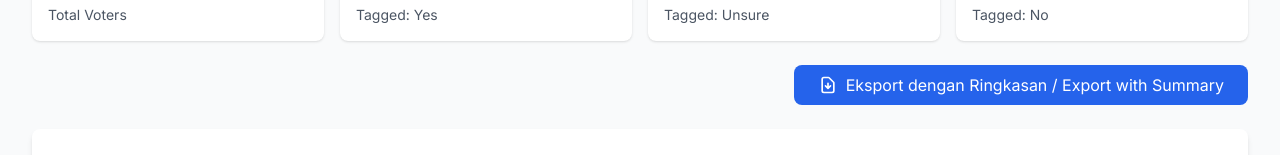
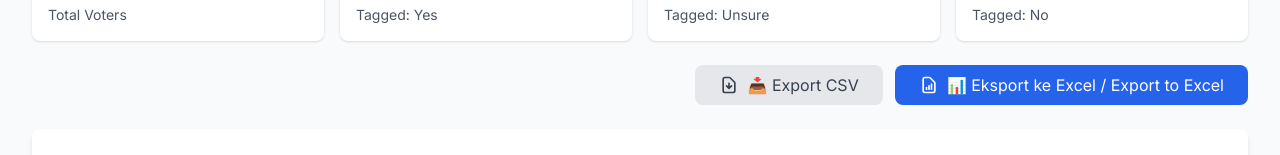
Before and after one commit to amirazizi-gif/voter-system, a Next.js app in the folder frontend/: page /dashboard/voters in a window 1280 px wide. Shown: the part 626-781 px from the top of the page. Built offline with nearby package versions, Linux system fonts and the light colour scheme; no server answers; sample sign-in values are in the browser's storage.

Commit message:
Updated how the exports file is being generated

```diff
--- a/frontend/app/dashboard/voters/page.tsx
+++ b/frontend/app/dashboard/voters/page.tsx
@@ -8,6 +8,7 @@ import FilterPanel from '@/components/FilterPanel'
 import VoterTable from '@/components/VoterTable'
 import Statistics from '@/components/Statistics'
 import { fetchVoters, getUniqueValues, VoterFilters, Voter, calculateAge } from '@/lib/api'
+import * as XLSX from 'xlsx'
 
 export default function VotersPage() {
   const { user } = useAuth()
@@ -35,7 +36,6 @@ export default function VotersPage() {
       setVoters(votersData)
       setFilteredVoters(votersData)
 
-      // Load filter options
       if (user?.role === 'super_admin') {
         const duns = await getUniqueValues('dun')
         setDunOptions(duns)
@@ -54,23 +54,18 @@ export default function VotersPage() {
     }
   }
 
-  // ⚡ NEW: Handle tag updates locally (NO re-fetch!)
   const handleTagUpdate = (voterId: number, newTag: 'Yes' | 'Unsure' | 'No' | null) => {
-    // Update the main voters array
     setVoters(prevVoters =>
       prevVoters.map(v =>
         v.id === voterId ? { ...v, tag: newTag } : v
       )
     )
 
-    // Update the filtered voters array
     setFilteredVoters(prevFiltered =>
       prevFiltered.map(v =>
         v.id === voterId ? { ...v, tag: newTag } : v
       )
     )
-
-    console.log(`✅ Updated voter ${voterId} to ${newTag} (instant!)`)
   }
 
   const applyFilters = () => {
@@ -167,19 +162,74 @@ export default function VotersPage() {
     setLokalitiOptions(allLokaliti)
   }
 
-  // ===================================
-  // ENHANCED EXPORT WITH SUMMARY
-  // ===================================
+  // CSV Export with Summary
   const exportToCSVWithSummary = () => {
     if (filteredVoters.length === 0) {
       alert('No data to export')
       return
     }
 
-    // Calculate Statistics
     const maleCount = filteredVoters.filter(v => v.jantina === 'L').length
     const femaleCount = filteredVoters.filter(v => v.jantina === 'P').length
+    const ages = filteredVoters.map(v => calculateAge(v.tahun_lahir))
+    const minAge = Math.min(...ages)
+    const maxAge = Math.max(...ages)
+    const avgAge = (ages.reduce((sum, age) => sum + age, 0) / ages.length).toFixed(1)
 
+    const csvLines: string[] = []
+    csvLines.push('LAPORAN EKSPORT PANGKALAN DATA PENGUNDI / VOTER DATABASE EXPORT REPORT')
+    csvLines.push('')
+    csvLines.push(`Tarikh Eksport / Export Date:,${new Date().toLocaleString('ms-MY')}`)
+    csvLines.push(`Jumlah Rekod / Total Records:,${filteredVoters.length}`)
+    csvLines.push(`Dieksport Oleh / Exported By:,${user?.full_name} (${user?.username})`)
+    csvLines.push('')
+
+    // Headers
+    csvLines.push('BIL,NO K/P,NO K/P ID LAIN,JANTINA,TAHUN LAHIR,UMUR,NAMA PEMILIH,KOD DAERAH,DAERAH MENGUNDI,KOD LOKALITI,LOKALITI,DUN,TAG')
+
+    // Data
+    filteredVoters.forEach(voter => {
+      const age = calculateAge(voter.tahun_lahir)
+      csvLines.push([
+        voter.bil,
+        voter.no_kp,
+        voter.no_kp_id_lain || '',
+        voter.jantina,
+        voter.tahun_lahir,
+        age,
+        `"${voter.nama_pemilih}"`,
+        voter.kod_daerah_mengundi,
+        `"${voter.daerah_mengundi}"`,
+        voter.kod_lokaliti,
+        `"${voter.lokaliti}"`,
+        voter.dun || '',
+        voter.tag || ''
+      ].join(','))
+    })
+
+    const csvContent = csvLines.join('\n')
+    const blob = new Blob(['\uFEFF' + csvContent], { type: 'text/csv;charset=utf-8;' })
+    const link = document.createElement('a')
+    const url = URL.createObjectURL(blob)
+    const date = new Date().toISOString().slice(0, 10)
+    link.setAttribute('href', url)
+    link.setAttribute('download', `Laporan_Pengundi_${date}.csv`)
+    link.style.visibility = 'hidden'
+    document.body.appendChild(link)
+    link.click()
+    document.body.removeChild(link)
+  }
+
+  // Excel Export with Summary and Formatting
+  const exportToExcelWithSummary = () => {
+    if (filteredVoters.length === 0) {
+      alert('No data to export')
+      return
+    }
+
+    // Calculate statistics
+    const maleCount = filteredVoters.filter(v => v.jantina === 'L').length
+    const femaleCount = filteredVoters.filter(v => v.jantina === 'P').length
     const ages = filteredVoters.map(v => calculateAge(v.tahun_lahir))
     const minAge = Math.min(...ages)
     const maxAge = Math.max(...ages)
@@ -227,208 +277,147 @@ export default function VotersPage() {
       untagged: filteredVoters.filter(v => !v.tag).length
     }
 
-    // Build CSV Content
-    const csvLines: string[] = []
+    // Create workbook
+    const wb = XLSX.utils.book_new()
 
-    csvLines.push('='.repeat(100))
-    csvLines.push('LAPORAN EKSPORT PANGKALAN DATA PENGUNDI / VOTER DATABASE EXPORT REPORT')
-    csvLines.push('='.repeat(100))
-    csvLines.push('')
+    // SHEET 1: SUMMARY
+    const summaryData: any[][] = []
+    summaryData.push(['LAPORAN EKSPORT PANGKALAN DATA PENGUNDI'])
+    summaryData.push(['VOTER DATABASE EXPORT REPORT'])
+    summaryData.push([])
+    summaryData.push(['MAKLUMAT EKSPORT / EXPORT DETAILS'])
+    summaryData.push(['Tarikh Eksport / Export Date:', new Date().toLocaleString('ms-MY', { dateStyle: 'full', timeStyle: 'short' })])
+    summaryData.push(['Jumlah Rekod / Total Records:', filteredVoters.length])
+    summaryData.push(['Dieksport Oleh / Exported By:', `${user?.full_name} (${user?.username})`])
+    summaryData.push(['Peranan / Role:', user?.role.replace('_', ' ').toUpperCase()])
+    if (user?.dun) summaryData.push(['DUN:', user.dun])
+    summaryData.push([])
 
-    // Export Details
-    csvLines.push('MAKLUMAT EKSPORT / EXPORT DETAILS')
-    csvLines.push('-'.repeat(100))
-    csvLines.push(`Tarikh Eksport / Export Date:,${new Date().toLocaleString('ms-MY', { dateStyle: 'full', timeStyle: 'short' })}`)
-    csvLines.push(`Jumlah Rekod / Total Records:,${filteredVoters.length.toLocaleString()}`)
-    csvLines.push(`Dieksport Oleh / Exported By:,${user?.full_name} (${user?.username})`)
-    csvLines.push(`Peranan / Role:,${user?.role.replace('_', ' ').toUpperCase()}`)
-    if (user?.dun) csvLines.push(`DUN:,${user.dun}`)
-    csvLines.push('')
+    summaryData.push(['PECAHAN MENGIKUT DUN / DUN BREAKDOWN'])
+    summaryData.push(['Kawasan DUN / DUN Area', 'Bilangan / Count', 'Peratusan / Percentage'])
+    Object.entries(dunBreakdown).sort((a, b) => b[1] - a[1]).forEach(([dun, count]) => {
+      summaryData.push([dun, count, `${((count / filteredVoters.length) * 100).toFixed(1)}%`])
+    })
+    summaryData.push(['JUMLAH / TOTAL', filteredVoters.length, '100.0%'])
+    summaryData.push([])
 
-    // Active Filters
-    csvLines.push('PENAPIS AKTIF / ACTIVE FILTERS')
-    csvLines.push('-'.repeat(100))
-    if (filters.nameSearch) csvLines.push(`Carian Nama / Name Search:,${filters.nameSearch}`)
-    if (filters.gender) csvLines.push(`Jantina / Gender:,${filters.gender === 'L' ? 'Lelaki / Male' : 'Perempuan / Female'}`)
-    if (filters.ageGroup) csvLines.push(`Kumpulan Umur / Age Group:,${filters.ageGroup}`)
-    if (filters.specificAge) csvLines.push(`Umur Spesifik / Specific Age:,${filters.specificAge}`)
-    if (filters.dun && filters.dun.length > 0) csvLines.push(`Penapis DUN / DUN Filter:,"${filters.dun.join(', ')}"`)
-    if (filters.daerah && filters.daerah.length > 0) csvLines.push(`Penapis Daerah / Daerah Filter:,"${filters.daerah.join(', ')}"`)
-    if (filters.lokaliti && filters.lokaliti.length > 0) csvLines.push(`Penapis Lokaliti / Lokaliti Filter:,"${filters.lokaliti.join(', ')}"`)
-    if (filters.tag) csvLines.push(`Penapis Tag / Tag Filter:,${filters.tag}`)
-    if (!Object.values(filters).some(v => v)) csvLines.push('Tiada penapis / No filters applied,Semua pengundi disertakan / All voters included')
-    csvLines.push('')
+    summaryData.push(['PECAHAN JANTINA / GENDER BREAKDOWN'])
+    summaryData.push(['Jantina / Gender', 'Bilangan / Count', 'Peratusan / Percentage'])
+    summaryData.push(['Lelaki / Male', maleCount, `${((maleCount / filteredVoters.length) * 100).toFixed(1)}%`])
+    summaryData.push(['Perempuan / Female', femaleCount, `${((femaleCount / filteredVoters.length) * 100).toFixed(1)}%`])
+    summaryData.push(['JUMLAH / TOTAL', filteredVoters.length, '100.0%'])
+    summaryData.push(['Nisbah L:P / M:F Ratio', `${(maleCount / femaleCount).toFixed(2)}:1`, ''])
+    summaryData.push([])
 
-    // DUN Breakdown
-    csvLines.push('PECAHAN MENGIKUT DUN / DUN BREAKDOWN')
-    csvLines.push('-'.repeat(100))
-    csvLines.push('Kawasan DUN / DUN Area,Bilangan / Count,Peratusan / Percentage')
-    Object.entries(dunBreakdown)
-      .sort((a, b) => b[1] - a[1])
-      .forEach(([dun, count]) => {
-        const percentage = ((count / filteredVoters.length) * 100).toFixed(1)
-        csvLines.push(`"${dun}",${count.toLocaleString()},${percentage}%`)
-      })
-    csvLines.push(`JUMLAH / TOTAL,${filteredVoters.length.toLocaleString()},100.0%`)
-    csvLines.push('')
+    summaryData.push(['STATISTIK UMUR / AGE STATISTICS'])
+    summaryData.push(['Umur Minimum / Minimum Age:', `${minAge} tahun / years`])
+    summaryData.push(['Umur Maksimum / Maximum Age:', `${maxAge} tahun / years`])
+    summaryData.push(['Umur Purata / Average Age:', `${avgAge} tahun / years`])
+    summaryData.push([])
 
-    // Gender Breakdown
-    csvLines.push('PECAHAN JANTINA / GENDER BREAKDOWN')
-    csvLines.push('-'.repeat(100))
-    csvLines.push('Jantina / Gender,Bilangan / Count,Peratusan / Percentage')
-    csvLines.push(`Lelaki / Male,${maleCount.toLocaleString()},${((maleCount / filteredVoters.length) * 100).toFixed(1)}%`)
-    csvLines.push(`Perempuan / Female,${femaleCount.toLocaleString()},${((femaleCount / filteredVoters.length) * 100).toFixed(1)}%`)
-    csvLines.push(`JUMLAH / TOTAL,${filteredVoters.length.toLocaleString()},100.0%`)
-    csvLines.push(`Nisbah L:P / M:F Ratio,${(maleCount / femaleCount).toFixed(2)}:1,`)
-    csvLines.push('')
+    summaryData.push(['PECAHAN JULAT UMUR / AGE RANGE BREAKDOWN'])
+    summaryData.push(['Julat Umur / Age Range', 'Bilangan / Count', 'Peratusan / Percentage'])
+    Object.entries(ageRanges).forEach(([range, count]) => {
+      summaryData.push([`${range} tahun / years`, count, `${((count / filteredVoters.length) * 100).toFixed(1)}%`])
+    })
+    summaryData.push(['JUMLAH / TOTAL', filteredVoters.length, '100.0%'])
+    summaryData.push([])
 
-    // Age Statistics
-    csvLines.push('STATISTIK UMUR / AGE STATISTICS')
-    csvLines.push('-'.repeat(100))
-    csvLines.push(`Umur Minimum / Minimum Age:,${minAge} tahun / years`)
-    csvLines.push(`Umur Maksimum / Maximum Age:,${maxAge} tahun / years`)
-    csvLines.push(`Umur Purata / Average Age:,${avgAge} tahun / years`)
-    csvLines.push(`Julat Umur / Age Range:,${minAge} - ${maxAge} tahun / years`)
-    csvLines.push('')
+    summaryData.push(['PECAHAN DAERAH MENGUNDI / POLLING DISTRICT BREAKDOWN'])
+    summaryData.push(['Daerah Mengundi / Polling District', 'Bilangan / Count', 'Peratusan / Percentage'])
+    Object.entries(daerahBreakdown).sort((a, b) => b[1] - a[1]).forEach(([daerah, count]) => {
+      summaryData.push([daerah, count, `${((count / filteredVoters.length) * 100).toFixed(1)}%`])
+    })
+    summaryData.push(['JUMLAH / TOTAL', filteredVoters.length, '100.0%'])
+    summaryData.push([])
 
-    // Age Range Breakdown
-    csvLines.push('PECAHAN JULAT UMUR / AGE RANGE BREAKDOWN')
-    csvLines.push('-'.repeat(100))
-    csvLines.push('Julat Umur / Age Range,Bilangan / Count,Peratusan / Percentage')
-    Object.entries(ageRanges).forEach(([range, count]) => {
-      const percentage = ((count / filteredVoters.length) * 100).toFixed(1)
-      csvLines.push(`${range} tahun / years,${count.toLocaleString()},${percentage}%`)
-    })
-    csvLines.push(`JUMLAH / TOTAL,${filteredVoters.length.toLocaleString()},100.0%`)
-    csvLines.push('')
-
-    // Daerah Mengundi Breakdown
-    csvLines.push('PECAHAN DAERAH MENGUNDI / POLLING DISTRICT BREAKDOWN')
-    csvLines.push('-'.repeat(100))
-    csvLines.push('Daerah Mengundi / Polling District,Bilangan / Count,Peratusan / Percentage')
-    Object.entries(daerahBreakdown)
-      .sort((a, b) => b[1] - a[1])
-      .forEach(([daerah, count]) => {
-        const percentage = ((count / filteredVoters.length) * 100).toFixed(1)
-        csvLines.push(`"${daerah}",${count.toLocaleString()},${percentage}%`)
-      })
-    csvLines.push(`JUMLAH / TOTAL,${filteredVoters.length.toLocaleString()},100.0%`)
-    csvLines.push('')
-
-    // Lokaliti Breakdown (Top 20)
-    csvLines.push('PECAHAN LOKALITI (20 TERATAS) / LOCALITY BREAKDOWN (TOP 20)')
-    csvLines.push('-'.repeat(100))
-    csvLines.push('Lokaliti / Locality,Bilangan / Count,Peratusan / Percentage')
+    summaryData.push(['PECAHAN LOKALITI (20 TERATAS) / LOCALITY BREAKDOWN (TOP 20)'])
+    summaryData.push(['Lokaliti / Locality', 'Bilangan / Count', 'Peratusan / Percentage'])
     const lokalitiEntries = Object.entries(lokalitiBreakdown).sort((a, b) => b[1] - a[1])
     lokalitiEntries.slice(0, 20).forEach(([lokaliti, count]) => {
-      const percentage = ((count / filteredVoters.length) * 100).toFixed(1)
-      csvLines.push(`"${lokaliti}",${count.toLocaleString()},${percentage}%`)
+      summaryData.push([lokaliti, count, `${((count / filteredVoters.length) * 100).toFixed(1)}%`])
     })
     if (lokalitiEntries.length > 20) {
       const remainingCount = lokalitiEntries.slice(20).reduce((sum, [_, count]) => sum + count, 0)
-      const remainingPercentage = ((remainingCount / filteredVoters.length) * 100).toFixed(1)
-      csvLines.push(`"Lain-lain / Others (${lokalitiEntries.length - 20} lokaliti)",${remainingCount.toLocaleString()},${remainingPercentage}%`)
+      summaryData.push([`Lain-lain / Others (${lokalitiEntries.length - 20} lokaliti)`, remainingCount, `${((remainingCount / filteredVoters.length) * 100).toFixed(1)}%`])
     }
-    csvLines.push(`JUMLAH / TOTAL,${filteredVoters.length.toLocaleString()},100.0%`)
-    csvLines.push('')
+    summaryData.push(['JUMLAH / TOTAL', filteredVoters.length, '100.0%'])
+    summaryData.push([])
 
-    // Tag Statistics
-    csvLines.push('STATISTIK TAG / TAG STATISTICS')
-    csvLines.push('-'.repeat(100))
-    csvLines.push('Status Tag / Tag Status,Bilangan / Count,Peratusan / Percentage')
-    csvLines.push(`Ya / Yes,${tagStats.yes.toLocaleString()},${((tagStats.yes / filteredVoters.length) * 100).toFixed(1)}%`)
-    csvLines.push(`Tidak Pasti / Unsure,${tagStats.unsure.toLocaleString()},${((tagStats.unsure / filteredVoters.length) * 100).toFixed(1)}%`)
-    csvLines.push(`Tidak / No,${tagStats.no.toLocaleString()},${((tagStats.no / filteredVoters.length) * 100).toFixed(1)}%`)
-    csvLines.push(`Tidak Ditag / Untagged,${tagStats.untagged.toLocaleString()},${((tagStats.untagged / filteredVoters.length) * 100).toFixed(1)}%`)
-    csvLines.push(`JUMLAH / TOTAL,${filteredVoters.length.toLocaleString()},100.0%`)
-    csvLines.push(`Pengundi Ditag / Tagged Voters,${(filteredVoters.length - tagStats.untagged).toLocaleString()},${(((filteredVoters.length - tagStats.untagged) / filteredVoters.length) * 100).toFixed(1)}%`)
-    csvLines.push('')
+    summaryData.push(['STATISTIK TAG / TAG STATISTICS'])
+    summaryData.push(['Status Tag / Tag Status', 'Bilangan / Count', 'Peratusan / Percentage'])
+    summaryData.push(['Ya / Yes', tagStats.yes, `${((tagStats.yes / filteredVoters.length) * 100).toFixed(1)}%`])
+    summaryData.push(['Tidak Pasti / Unsure', tagStats.unsure, `${((tagStats.unsure / filteredVoters.length) * 100).toFixed(1)}%`])
+    summaryData.push(['Tidak / No', tagStats.no, `${((tagStats.no / filteredVoters.length) * 100).toFixed(1)}%`])
+    summaryData.push(['Tidak Ditag / Untagged', tagStats.untagged, `${((tagStats.untagged / filteredVoters.length) * 100).toFixed(1)}%`])
+    summaryData.push(['JUMLAH / TOTAL', filteredVoters.length, '100.0%'])
+    summaryData.push([])
 
-    // Summary
-    csvLines.push('RINGKASAN / SUMMARY')
-    csvLines.push('-'.repeat(100))
-    csvLines.push(`Jumlah Pengundi Dieksport / Total Voters Exported:,${filteredVoters.length.toLocaleString()}`)
-    csvLines.push(`Bilangan Kawasan DUN / Number of DUN Areas:,${Object.keys(dunBreakdown).length}`)
-    csvLines.push(`Bilangan Daerah Mengundi / Number of Polling Districts:,${Object.keys(daerahBreakdown).length}`)
-    csvLines.push(`Bilangan Lokaliti / Number of Localities:,${Object.keys(lokalitiBreakdown).length}`)
-    csvLines.push(`Nisbah Lelaki/Perempuan / Male/Female Ratio:,${(maleCount / femaleCount).toFixed(2)}:1`)
-    csvLines.push(`Pengundi Ditag / Tagged Voters:,${(filteredVoters.length - tagStats.untagged).toLocaleString()} (${(((filteredVoters.length - tagStats.untagged) / filteredVoters.length) * 100).toFixed(1)}%)`)
-    csvLines.push(`Umur Purata / Average Age:,${avgAge} tahun / years`)
-    csvLines.push('')
-    csvLines.push('='.repeat(100))
-    csvLines.push('')
-    csvLines.push('')
+    summaryData.push(['RINGKASAN / SUMMARY'])
+    summaryData.push(['Jumlah Pengundi / Total Voters:', filteredVoters.length])
+    summaryData.push(['Bilangan DUN / Number of DUNs:', Object.keys(dunBreakdown).length])
+    summaryData.push(['Bilangan Daerah / Number of Districts:', Object.keys(daerahBreakdown).length])
+    summaryData.push(['Bilangan Lokaliti / Number of Localities:', Object.keys(lokalitiBreakdown).length])
+    summaryData.push(['Nisbah L:P / M:F Ratio:', `${(maleCount / femaleCount).toFixed(2)}:1`])
+    summaryData.push(['Umur Purata / Average Age:', `${avgAge} tahun / years`])
 
-    // Detailed Voter Data
-    csvLines.push('DATA TERPERINCI PENGUNDI / DETAILED VOTER DATA')
-    csvLines.push('-'.repeat(100))
+    const wsSummary = XLSX.utils.aoa_to_sheet(summaryData)
+    wsSummary['!cols'] = [
+      { wch: 50 },
+      { wch: 20 },
+      { wch: 20 }
+    ]
+    XLSX.utils.book_append_sheet(wb, wsSummary, 'Ringkasan Summary')
 
-    const headers = [
-      'BIL',
-      'NO K/P',
-      'NO K/P ID LAIN',
-      'JANTINA / GENDER',
-      'TAHUN LAHIR / BIRTH YEAR',
-      'UMUR / AGE',
-      'NAMA PEMILIH / VOTER NAME',
-      'KOD DAERAH / DISTRICT CODE',
-      'DAERAH MENGUNDI / POLLING DISTRICT',
-      'KOD LOKALITI / LOCALITY CODE',
-      'LOKALITI / LOCALITY',
-      'DUN',
-      'TAG'
-    ]
-    csvLines.push(headers.join(','))
+    // SHEET 2: VOTER DATA
+    const voterData: any[][] = []
+    voterData.push(['BIL', 'NO K/P', 'NO K/P ID LAIN', 'JANTINA', 'TAHUN LAHIR', 'UMUR', 'NAMA PEMILIH', 'KOD DAERAH', 'DAERAH MENGUNDI', 'KOD LOKALITI', 'LOKALITI', 'DUN', 'TAG'])
 
     filteredVoters.forEach(voter => {
       const age = calculateAge(voter.tahun_lahir)
-      const row = [
+      voterData.push([
         voter.bil,
         voter.no_kp,
         voter.no_kp_id_lain || '',
         voter.jantina,
         voter.tahun_lahir,
         age,
-        `"${voter.nama_pemilih}"`,
+        voter.nama_pemilih,
         voter.kod_daerah_mengundi,
-        `"${voter.daerah_mengundi}"`,
+        voter.daerah_mengundi,
         voter.kod_lokaliti,
-        `"${voter.lokaliti}"`,
+        voter.lokaliti,
         voter.dun || '',
         voter.tag || ''
-      ]
-      csvLines.push(row.join(','))
+      ])
     })
 
-    csvLines.push('')
-    csvLines.push('='.repeat(100))
-    csvLines.push('TAMAT LAPORAN / END OF REPORT')
-    csvLines.push('='.repeat(100))
+    const wsVoters = XLSX.utils.aoa_to_sheet(voterData)
+    wsVoters['!cols'] = [
+      { wch: 8 },   // BIL
+      { wch: 15 },  // NO K/P
+      { wch: 15 },  // NO K/P ID LAIN
+      { wch: 8 },   // JANTINA
+      { wch: 12 },  // TAHUN LAHIR
+      { wch: 8 },   // UMUR
+      { wch: 35 },  // NAMA PEMILIH
+      { wch: 12 },  // KOD DAERAH
+      { wch: 25 },  // DAERAH MENGUNDI
+      { wch: 12 },  // KOD LOKALITI
+      { wch: 25 },  // LOKALITI
+      { wch: 20 },  // DUN
+      { wch: 10 }   // TAG
+    ]
+    XLSX.utils.book_append_sheet(wb, wsVoters, 'Data Pengundi Voters')
 
-    // Generate and Download
-    const csvContent = csvLines.join('\n')
-    const blob = new Blob(['\uFEFF' + csvContent], { type: 'text/csv;charset=utf-8;' })
-    const link = document.createElement('a')
-    const url = URL.createObjectURL(blob)
+    // Download
+    const date = new Date().toISOString().slice(0, 10)
+    const dunFilter = user?.dun ? `_${user.dun.replace(/[^a-zA-Z0-9]/g, '_')}` : ''
+    const filename = `Laporan_Pengundi${dunFilter}_${date}.xlsx`
 
-    const date = new Date().toISOString().slice(0, 10)
-    const dunFilter = filters.dun && filters.dun.length > 0
-      ? `_${filters.dun[0].replace(/[^a-zA-Z0-9]/g, '_')}`
-      : user?.dun
-        ? `_${user.dun.replace(/[^a-zA-Z0-9]/g, '_')}`
-        : ''
-    const filename = `Laporan_Pengundi${dunFilter}_${date}.csv`
+    XLSX.writeFile(wb, filename)
 
-    link.setAttribute('href', url)
-    link.setAttribute('download', filename)
-    link.style.visibility = 'hidden'
-
-    document.body.appendChild(link)
-    link.click()
-    document.body.removeChild(link)
-
-    console.log(`✅ Exported ${filteredVoters.length} voters with detailed summary report`)
-    alert(`✅ Eksport berjaya!\n\nJumlah rekod: ${filteredVoters.length.toLocaleString()}\nFail: ${filename}`)
+    alert(`✅ Eksport berjaya!\n\nJumlah rekod: ${filteredVoters.length.toLocaleString()}\nFail: ${filename}\n\nDibuka dalam 2 sheet:\n1. Ringkasan (Summary)\n2. Data Pengundi (Voters)`)
   }
 
   const indexOfLastItem = currentPage * itemsPerPage
@@ -455,7 +444,6 @@ export default function VotersPage() {
     <ProtectedRoute>
       <DashboardLayout>
         <div className="space-y-6">
-          {/* Filters */}
           <FilterPanel
             filters={filters}
             onFilterChange={handleFilterChange}
@@ -466,23 +454,31 @@ export default function VotersPage() {
             dunOptions={dunOptions}
           />
 
-          {/* Statistics */}
           <Statistics voters={filteredVoters} />
 
-          {/* Export Button - ENHANCED */}
-          <div className="flex justify-end">
+          {/* Export Buttons */}
+          <div className="flex justify-end gap-3">
             <button
               onClick={exportToCSVWithSummary}
-              className="btn-primary flex items-center gap-2"
+              className="btn-secondary flex items-center gap-2"
             >
               <svg className="w-5 h-5" fill="none" stroke="currentColor" viewBox="0 0 24 24">
                 <path strokeLinecap="round" strokeLinejoin="round" strokeWidth={2} d="M12 10v6m0 0l-3-3m3 3l3-3m2 8H7a2 2 0 01-2-2V5a2 2 0 012-2h5.586a1 1 0 01.707.293l5.414 5.414a1 1 0 01.293.707V19a2 2 0 01-2 2z" />
               </svg>
-              <span>Eksport dengan Ringkasan / Export with Summary</span>
+              <span>📥 Export CSV</span>
+            </button>
+
+            <button
+              onClick={exportToExcelWithSummary}
+              className="btn-primary flex items-center gap-2"
+            >
+              <svg className="w-5 h-5" fill="none" stroke="currentColor" viewBox="0 0 24 24">
+                <path strokeLinecap="round" strokeLinejoin="round" strokeWidth={2} d="M9 17v-2m3 2v-4m3 4v-6m2 10H7a2 2 0 01-2-2V5a2 2 0 012-2h5.586a1 1 0 01.707.293l5.414 5.414a1 1 0 01.293.707V19a2 2 0 01-2 2z" />
+              </svg>
+              <span>📊 Eksport ke Excel / Export to Excel</span>
             </button>
           </div>
 
-          {/* Results Table */}
           <div className="bg-white rounded-lg shadow-md overflow-hidden">
             <VoterTable
               voters={currentVoters}
@@ -490,7 +486,6 @@ export default function VotersPage() {
               canUpdate={canUpdateVoters}
             />
 
-            {/* Pagination */}
             {filteredVoters.length > 0 && (
               <div className="bg-gray-50 px-4 py-3 flex items-center justify-between border-t border-gray-200">
                 <div className="flex-1 flex justify-between sm:hidden">
```
